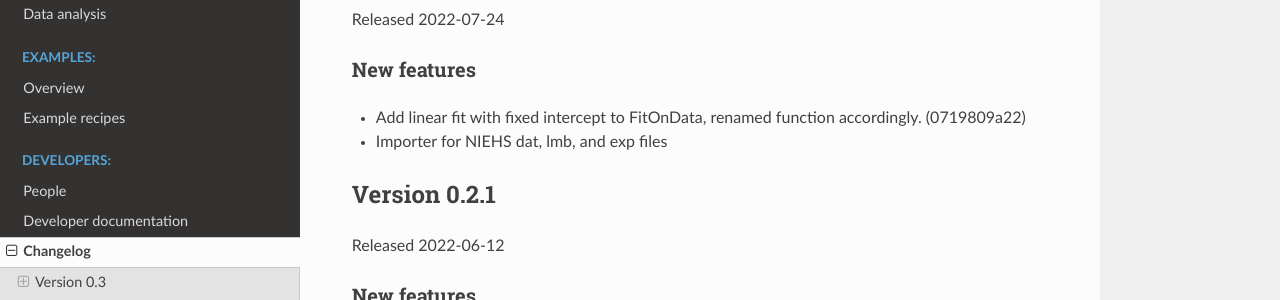
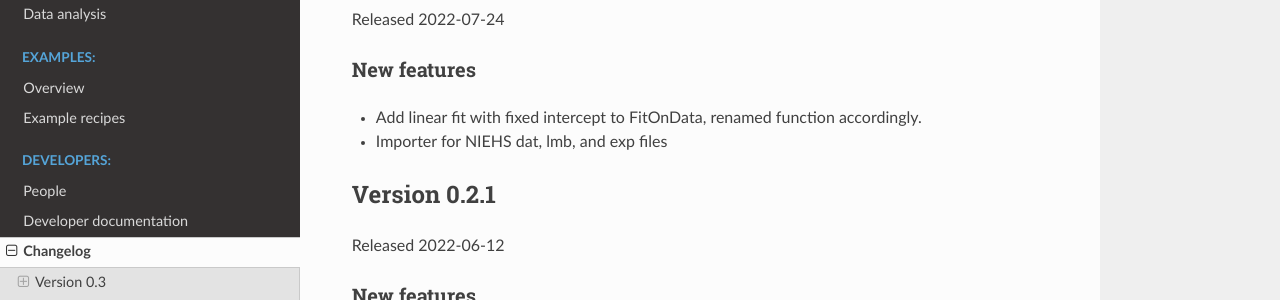
Before and after one commit to tillbiskup/cwepr, a Sphinx documentation site: the page built from docs/changelog.rst, in a window 1280 px wide and 900 px high. Shown: the part 304-604 px from the top of the window. Built offline with Sphinx 7.4.7 and the Read the Docs theme 2.0.0, drawn with Linux system fonts in a browser that asks for light colours.

Commit message:
Post-release

```diff
--- a/docs/changelog.rst
+++ b/docs/changelog.rst
@@ -12,7 +12,7 @@
 New features
 ------------
 
-* Add linear fit with fixed intercept to FitOnData, renamed function accordingly. (0719809a22)
+* Add linear fit with fixed intercept to FitOnData, renamed function accordingly.
 * Importer for NIEHS dat, lmb, and exp files
 
 
```
Also changed, not shown: 1 other file.
